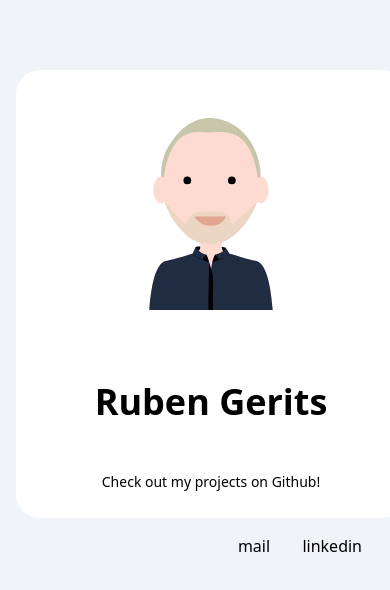
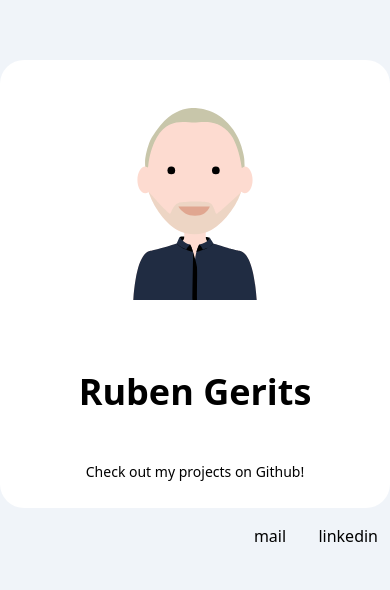
Before and after one commit to gerits/gerits-app, a Svelte app: page / in a window 390 px wide. Shown: the part 118-708 px from the top of the page. Built offline with nearby package versions, Linux system fonts and the light colour scheme.

Commit message:
Remove padding to improve mobile view

```diff
--- a/src/App.svelte
+++ b/src/App.svelte
@@ -3,7 +3,7 @@
 </script>
 
 <main class="h-screen flex items-center justify-center">
-    <div class="absolute left-1/2 z-10 mt-5 flex-col w-screen max-w-max -translate-x-1/2 px-4">
+    <div class="absolute left-1/2 flex-col w-screen max-w-max -translate-x-1/2">
         <div class="w-screen max-w-lg flex flex-col sm:flex-row rounded-3xl bg-white text-sm leading-6 p-6">
             <div class="sm:basis-1/2 text-center">
                 <img class="h-48 m-6 inline" src={rubenLogo} alt="Ruben Gerits"/>
```
